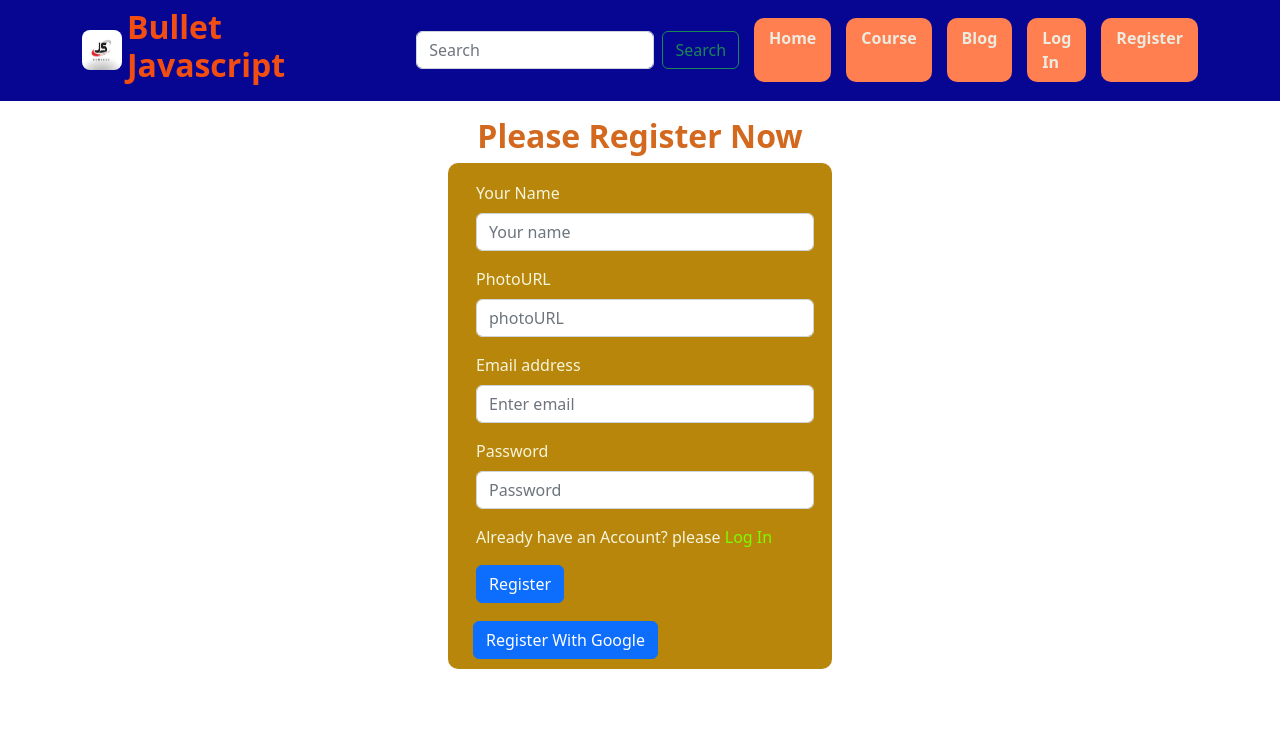
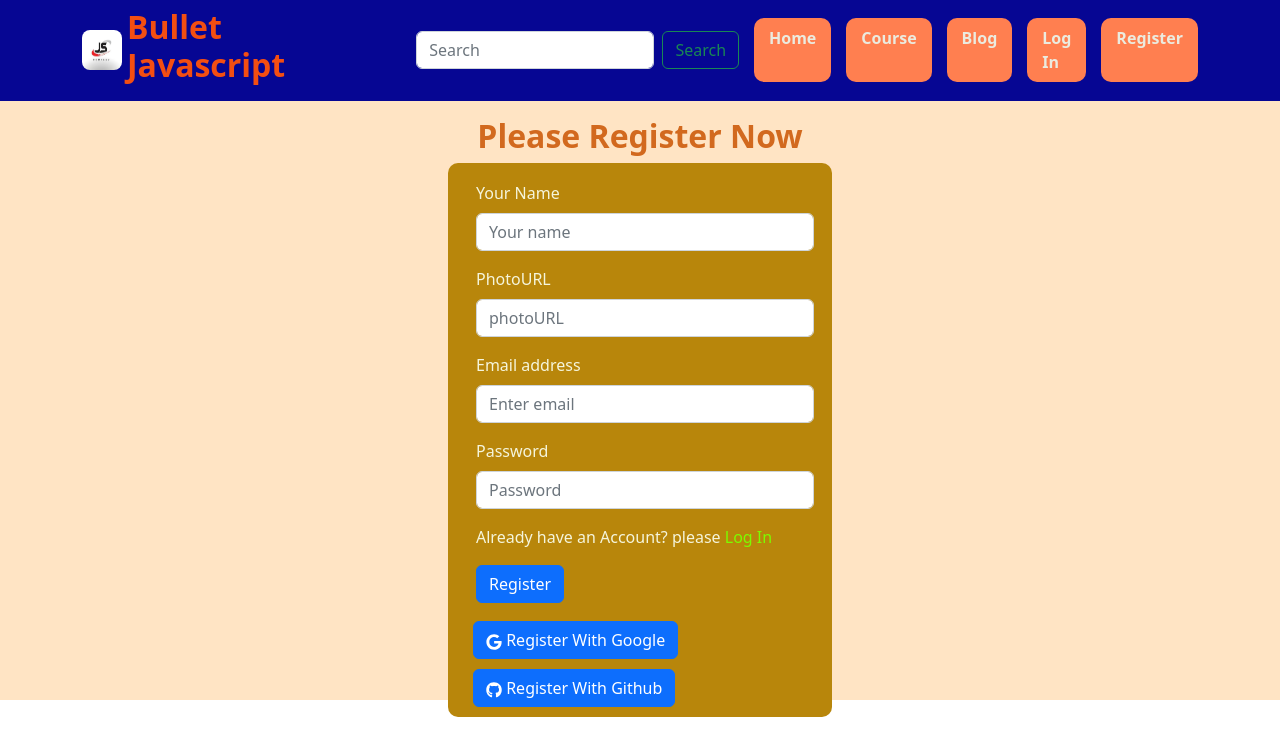
Before and after one commit to hossainahmad1/react-auth-project-client-side, a React (Create React App) app: page /register in a window 1280 px wide. Shown: the top 756 px of the page. Built offline with nearby package versions, Linux system fonts and the light colour scheme.

Commit message:
load data

```diff
--- a/package.json
+++ b/package.json
@@ -11,6 +11,7 @@
     "react": "^18.2.0",
     "react-bootstrap": "^2.5.0",
     "react-dom": "^18.2.0",
+    "react-icons": "^4.6.0",
     "react-router-dom": "^6.4.2",
     "react-scripts": "5.0.1",
     "web-vitals": "^2.1.4"
--- a/src/layout/Main.css
+++ b/src/layout/Main.css
@@ -1,4 +1,4 @@
-/* .body {
+.body {
     background-color: bisque;
-    height: 800px;
-} */
+    height: 700px;
+}
--- /dev/null
+++ b/src/pages/Categories/Categories/Categories.js
@@ -0,0 +1,11 @@
+import React from 'react';
+
+const Categories = () => {
+    return (
+        <div>
+            <h4>this si categories</h4>
+        </div>
+    );
+};
+
+export default Categories;
--- a/src/pages/Course/Course.js
+++ b/src/pages/Course/Course.js
@@ -1,5 +1,6 @@
 import React from 'react';
 import { Col, Container, Row } from 'react-bootstrap';
+import { Outlet } from 'react-router-dom';
 import LeftSideRoute from '../leftSideRoute/LeftSideRoute';
 import RightSideRoute from '../RightSideRoute/RightSideRoute';
 
@@ -12,6 +13,7 @@ const Course = () => {
                 </Col>
                 <Col lg='9'>
                     <RightSideRoute></RightSideRoute>
+                    <Outlet></Outlet>
                 </Col>
             </Row>
         </Container>
--- a/src/pages/Home/Home.js
+++ b/src/pages/Home/Home.js
@@ -7,7 +7,7 @@ const Home = () => {
             <div className='home-details'>
                 <div><p>Start learning from home</p></div>
                 <h1>Connect With Our Expert and <br /> start learning today</h1>
-                <p>We are providing high-quality online courses to improve your skill. Our all instructors are highly experienced and experts.</p>
+                <p>A JavaScript framework is a collection of pre-written code built to support applications and provide benefits that plain JavaScript does not offer on its own.</p>
                 <Link to='/course'>
                     <button className='btn btn-primary fw-bold px-4 py-3'>Find Course</button>
                 </Link>
--- /dev/null
+++ b/src/pages/News/News/News.js
@@ -0,0 +1,11 @@
+import React from 'react';
+
+const News = () => {
+    return (
+        <div>
+            <h4>this is a news page</h4>
+        </div>
+    );
+};
+
+export default News;
--- a/src/pages/Register/Register.js
+++ b/src/pages/Register/Register.js
@@ -1,6 +1,7 @@
 import React from 'react';
 import { Button, Form } from 'react-bootstrap';
 import { Link } from 'react-router-dom';
+import { FaGoogle, FaGithub } from "react-icons/fa";
 import './Register.css'
 
 const Register = () => {
@@ -44,8 +45,12 @@ const Register = () => {
                     </Button> <br />
                 </Form>
                 <Button className='btn-submit' variant="primary" type="submit">
-                    Register With Google
+                    <FaGoogle></FaGoogle>  Register With Google
                 </Button>
+                <Button className='btn-submit' variant="primary" type="submit">
+                    <FaGithub></FaGithub>  Register With Github
+                </Button>
+
             </div>
         </div>
     );
--- a/src/pages/leftSideRoute/LeftSideRoute.js
+++ b/src/pages/leftSideRoute/LeftSideRoute.js
@@ -1,9 +1,27 @@
 import React from 'react';
+import { useEffect } from 'react';
+import { useState } from 'react';
+import { Link } from 'react-router-dom';
 
 const LeftSideRoute = () => {
+    const [categories, setCategories] = useState([]);
+
+
+    useEffect(() => {
+        fetch('http://localhost:5000/categories')
+            .then(res => res.json())
+            .then(data => setCategories(data));
+    }, [])
     return (
         <div>
-            <h4>this is a LeftSideRoute</h4>
+            <h4>this is a LeftSideRoute {categories.length} </h4>
+            <div>
+                {
+                    categories.map(category => <p key={category.id}>
+                        <Link to={`/rightsideroute/${category.id}`}>{category.name}</Link>
+                    </p>)
+                }
+            </div>
         </div>
     );
 };
```
Also changed, not shown: src/Routes/Routes/Routes.js (+10 -0 lines), 1 other file (tests, documents, lock files or other folders).
